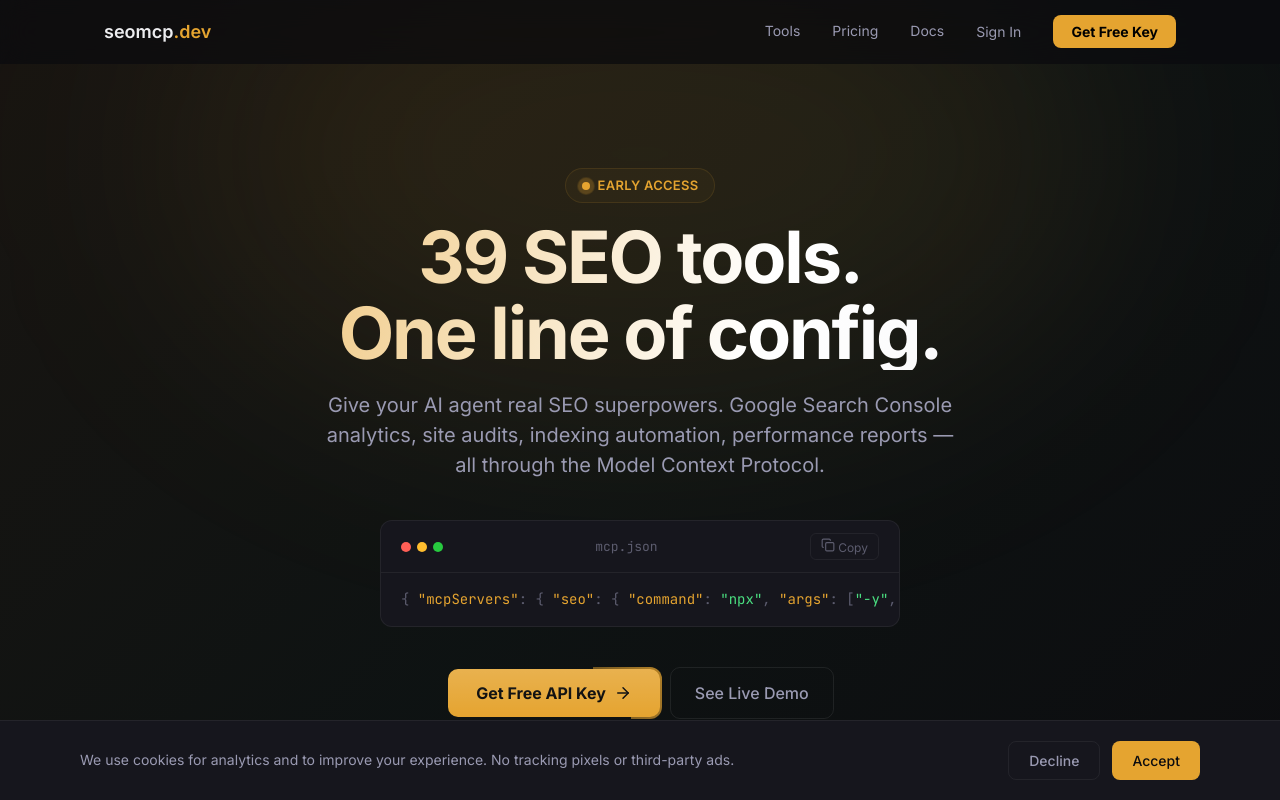
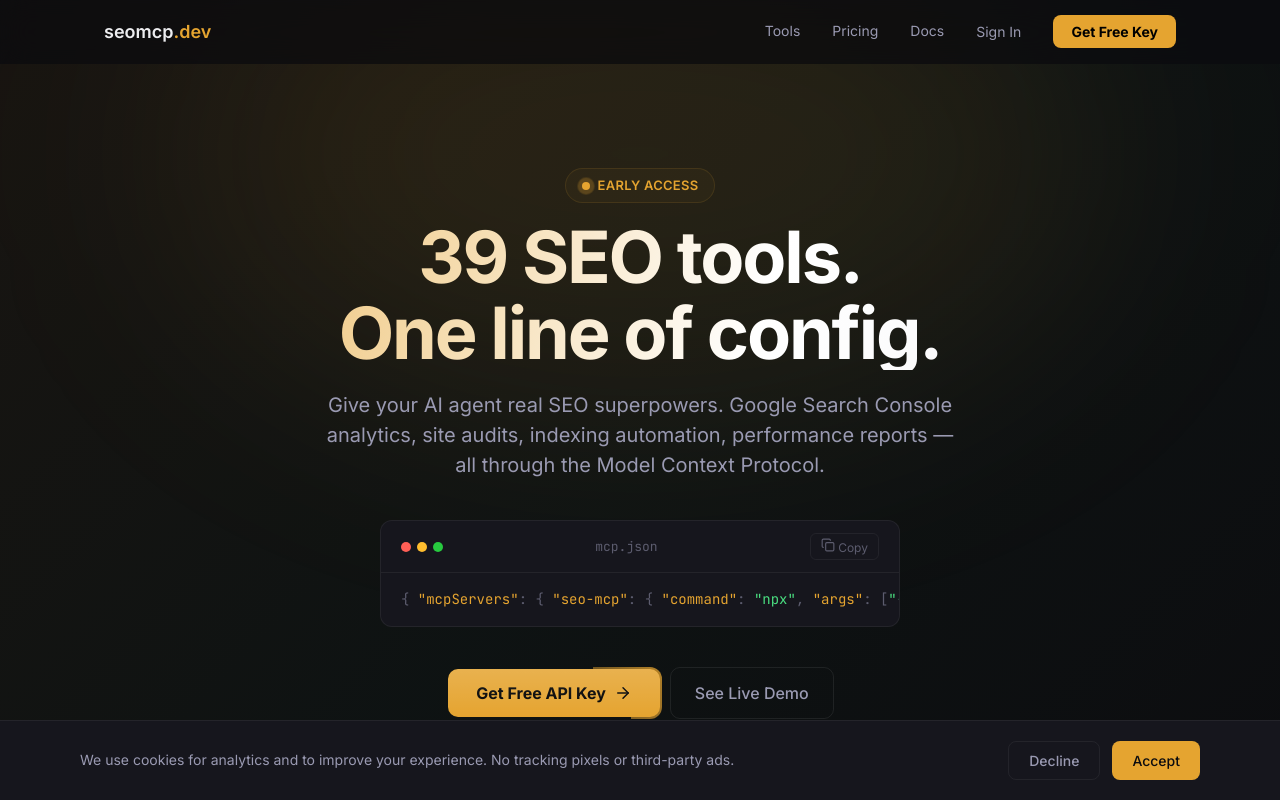
Before and after one commit to quantacodes/seomcp-saas, a React (Vite) app in the folder frontend/: page / in a window 1280 px wide. Shown: the top 800 px of the page. Built offline with nearby package versions, Linux system fonts and the light colour scheme; no server answers.

Commit message:
Fix hardcoded 'seo' to 'seo-mcp' in landing page HTML example

```diff
--- a/frontend/src/pages/LandingPage.tsx
+++ b/frontend/src/pages/LandingPage.tsx
@@ -213,7 +213,7 @@
             </div>
             <div className="code-body" style={{ padding: '16px 20px' }}>
               <pre style={{ margin: 0, fontSize: '14px', lineHeight: 1.5, fontFamily: 'var(--font-mono)' }}>
-<span className="punct">{'{'}</span> <span className="key">&quot;mcpServers&quot;</span><span className="punct">: {'{'}</span> <span className="key">&quot;seo&quot;</span><span className="punct">: {'{'}</span> <span className="key">&quot;command&quot;</span><span className="punct">:</span> <span className="str">&quot;npx&quot;</span><span className="punct">, </span><span className="key">&quot;args&quot;</span><span className="punct">: [</span><span className="str">&quot;-y&quot;</span><span className="punct">, </span><span className="str">&quot;github:quantacodes/seomcp-proxy&quot;</span><span className="punct">], </span><span className="key">&quot;env&quot;</span><span className="punct">: {'{'}</span> <span className="key">&quot;SEOMCP_API_KEY&quot;</span><span className="punct">:</span> <span className="str">&quot;...&quot;</span><span className="punct">, </span><span className="key">&quot;GOOGLE_SERVICE_ACCOUNT&quot;</span><span className="punct">:</span> <span className="str">&quot;...&quot;</span><span className="punct">, </span><span className="key">&quot;GA4_PROPERTIES&quot;</span><span className="punct">:</span> <span className="str">&quot;...&quot;</span><span className="punct">, </span><span className="key">&quot;GSC_PROPERTIES&quot;</span><span className="punct">:</span> <span className="str">&quot;...&quot;</span> <span className="punct">{'}'}{'}'}{'}'}</span> <span className="punct">{'}'}</span>
+<span className="punct">{'{'}</span> <span className="key">&quot;mcpServers&quot;</span><span className="punct">: {'{'}</span> <span className="key">&quot;seo-mcp&quot;</span><span className="punct">: {'{'}</span> <span className="key">&quot;command&quot;</span><span className="punct">:</span> <span className="str">&quot;npx&quot;</span><span className="punct">, </span><span className="key">&quot;args&quot;</span><span className="punct">: [</span><span className="str">&quot;-y&quot;</span><span className="punct">, </span><span className="str">&quot;github:quantacodes/seomcp-proxy&quot;</span><span className="punct">], </span><span className="key">&quot;env&quot;</span><span className="punct">: {'{'}</span> <span className="key">&quot;SEOMCP_API_KEY&quot;</span><span className="punct">:</span> <span className="str">&quot;...&quot;</span><span className="punct">, </span><span className="key">&quot;GOOGLE_SERVICE_ACCOUNT&quot;</span><span className="punct">:</span> <span className="str">&quot;...&quot;</span><span className="punct">, </span><span className="key">&quot;GA4_PROPERTIES&quot;</span><span className="punct">:</span> <span className="str">&quot;...&quot;</span><span className="punct">, </span><span className="key">&quot;GSC_PROPERTIES&quot;</span><span className="punct">:</span> <span className="str">&quot;...&quot;</span> <span className="punct">{'}'}{'}'}{'}'}</span> <span className="punct">{'}'}</span>
               </pre>
             </div>
           </div>
```
